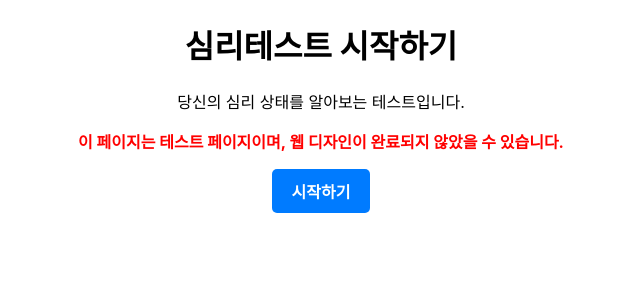
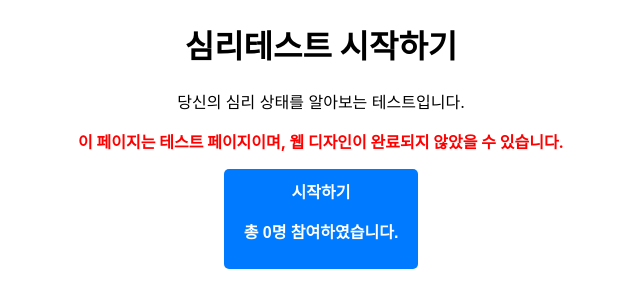
Before and after one commit to knmlww/holymbti, a React (Create React App) app: page / in a window 1280 px wide. Shown: the top 308 px of the page, without its empty margins (319-959 px from the left). Built offline with nearby package versions, Linux system fonts and the light colour scheme; no server answers.

Commit message:
api 통신 테스트

```diff
--- a/package.json
+++ b/package.json
@@ -17,6 +17,7 @@
     "redux": "^5.0.1",
     "web-vitals": "^2.1.4"
   },
+  "proxy": "http://localhost:8080",
   "scripts": {
     "start": "react-scripts start",
     "build": "react-scripts build",
--- a/src/App.js
+++ b/src/App.js
@@ -1,6 +1,6 @@
 import React, { useState } from 'react';
 import { Route, Routes } from 'react-router-dom';
-import Home from './component/Home'
+import Home from './component/Home';
 import './css/App.css';
 
 import Result from './component/Result'
--- a/src/component/Main.jsx
+++ b/src/component/Main.jsx
@@ -1,9 +1,20 @@
-import React, { useState } from 'react';
+import React, { useState, useEffect } from 'react';
 import { Link, useNavigate  } from 'react-router-dom';
 import '../css/App.css';
 import '../css/button.css'
+import axios from 'axios';
 
 const Main = (props) => {
+
+  const [resultMember, setResultMember] = useState(0);
+
+  useEffect(()=>{
+    axios.post("/getResultMember")
+         .then((res)=>{
+          setResultMember(res.data);
+         })
+  },[])
+
 
   const moveStart = () => {
     props.pathHandler("start");
@@ -14,7 +25,8 @@ const Main = (props) => {
           <h1>심리테스트 시작하기</h1>
           <p>당신의 심리 상태를 알아보는 테스트입니다.</p>
           <p style={{ color: 'red', fontWeight: 'bold' }}>이 페이지는 테스트 페이지이며, 웹 디자인이 완료되지 않았을 수 있습니다.</p>
-          <button className="button" onClick={moveStart}>시작하기</button>
+          <button className="button" onClick={moveStart}>시작하기<br/><p>총 {resultMember}명 참여하였습니다.</p></button>
+
         </div>
     </div>
   );
```
